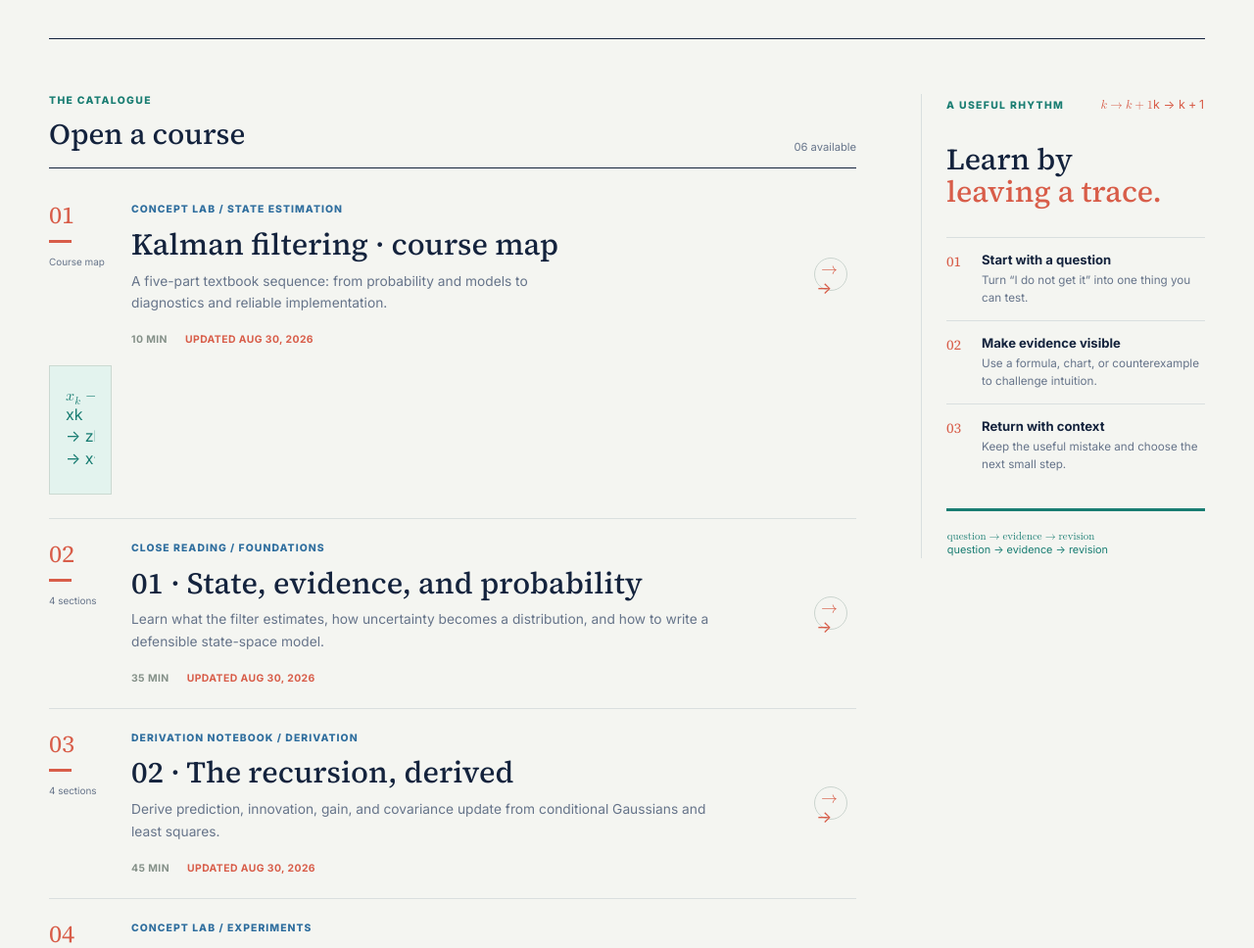
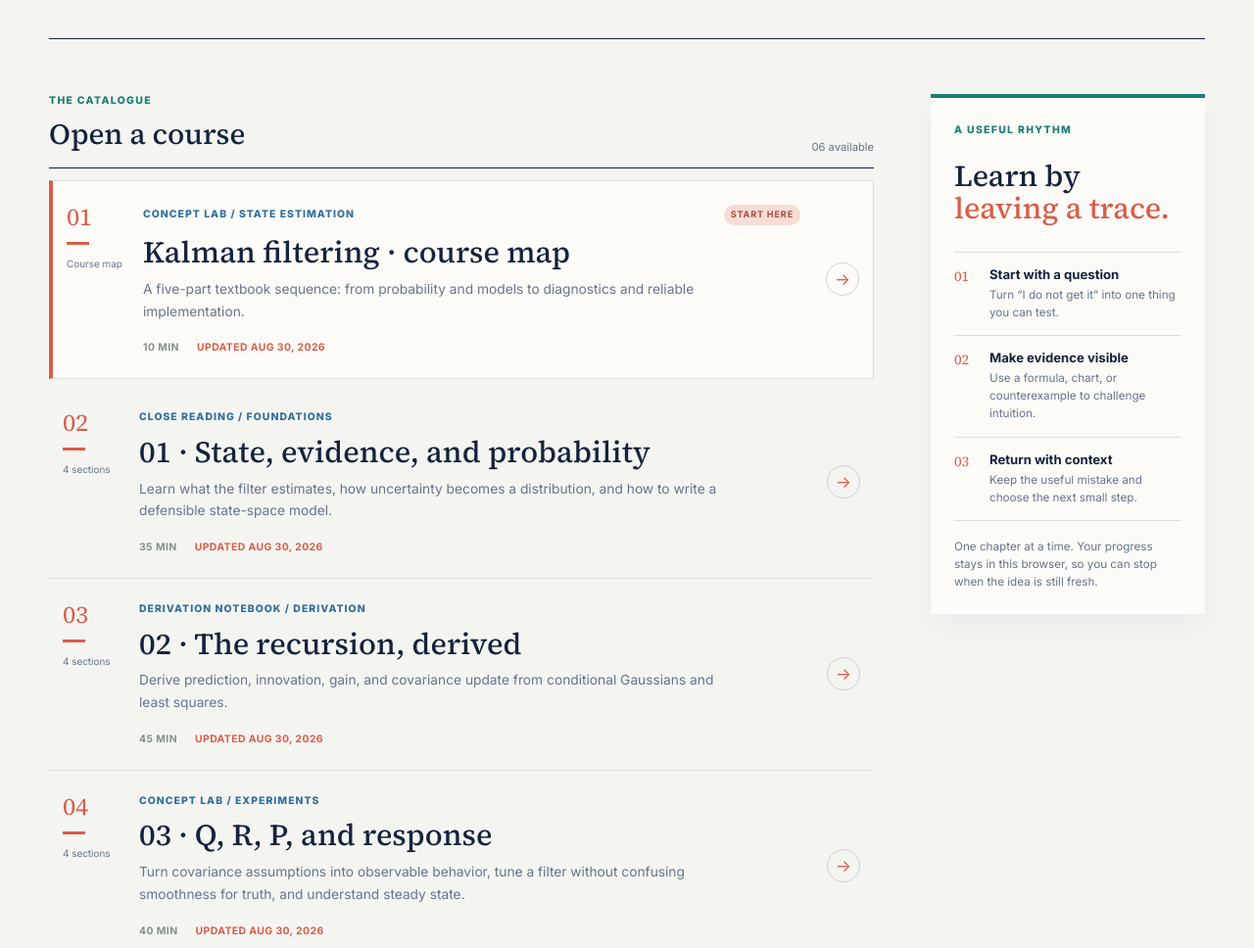
Before and after one commit to ZhangNingYA/grateful-group, an Astro site: page /study in a window 1280 px wide. Shown: the part 426-1394 px from the top of the page at 98% size. Built offline with nearby package versions, Linux system fonts and the light colour scheme; Astro itself is replaced by a stand-in of ours; some packages are replaced by stand-ins of ours.

Commit message:
fix: simplify study index visuals

```diff
--- a/src/pages/study/index.astro
+++ b/src/pages/study/index.astro
@@ -3,7 +3,6 @@ import { getCollection } from 'astro:content';
 import BaseHead from '../../components/BaseHead.astro';
 import BlogHeader from '../../components/blog/BlogHeader.astro';
 import FormattedDate from '../../components/FormattedDate.astro';
-import StudyMath from '../../components/study/StudyMath.jsx';
 import { SITE_DESCRIPTION, SITE_TITLE } from '../../consts';
 import '../../styles/study.css';
 
@@ -110,13 +109,15 @@ const getCourseCopy = (study) => courseCopy[study.id] ?? {
                 <a class:list={['study-card', index === 0 && 'study-card-featured']} href={`/study/${study.id}/`}>
                   <div class="study-card-rail"><span>{String(index + 1).padStart(2, '0')}</span><i></i><small>{copy.units}</small></div>
                   <div class="study-card-copy">
-                    <div class="study-card-mode">{modeLabels[study.data.mode]} / {copy.subject}</div>
+                    <div class="study-card-mode">
+                      <span>{modeLabels[study.data.mode]} / {copy.subject}</span>
+                      {index === 0 && <b>Start here</b>}
+                    </div>
                     <h3>{copy.title}</h3>
                     <p>{copy.description}</p>
                     <div class="study-card-meta"><span>{copy.duration}</span><span>Updated <FormattedDate date={study.data.updatedDate ?? study.data.pubDate} /></span></div>
                   </div>
-                  <div class="study-card-mark" aria-hidden="true"><StudyMath expression={'\\rightarrow'} /></div>
-                  {index === 0 && <div class="study-card-formula" aria-hidden="true"><StudyMath expression={'x_k\\rightarrow z_k\\rightarrow\\hat x_k'} display /></div>}
+                  <div class="study-card-mark" aria-hidden="true">→</div>
                 </a>
               );
             })}
@@ -124,14 +125,14 @@ const getCourseCopy = (study) => courseCopy[study.id] ?? {
         </section>
 
         <aside class="study-principles" aria-labelledby="study-principles-title">
-          <div class="study-principles-top"><span class="study-section-kicker">A useful rhythm</span><StudyMath expression={'k\\rightarrow k+1'} /></div>
+          <span class="study-section-kicker">A useful rhythm</span>
           <h2 id="study-principles-title">Learn by<br /><em>leaving a trace.</em></h2>
           <ol>
             <li><span>01</span><div><strong>Start with a question</strong><p>Turn “I do not get it” into one thing you can test.</p></div></li>
             <li><span>02</span><div><strong>Make evidence visible</strong><p>Use a formula, chart, or counterexample to challenge intuition.</p></div></li>
             <li><span>03</span><div><strong>Return with context</strong><p>Keep the useful mistake and choose the next small step.</p></div></li>
           </ol>
-          <div class="study-principles-footer"><StudyMath expression={'\\text{question}\\rightarrow\\text{evidence}\\rightarrow\\text{revision}'} /></div>
+          <p class="study-principles-note">One chapter at a time. Your progress stays in this browser, so you can stop when the idea is still fresh.</p>
         </aside>
       </div>
 
--- a/src/styles/study.css
+++ b/src/styles/study.css
@@ -55,44 +55,39 @@
 .study-intro-index .study-section-kicker { margin: 0; }
 .study-intro-index strong { color: var(--textbook-coral); font-family: var(--textbook-serif); font-size: 5rem; font-weight: 450; line-height: 0.8; }
 .study-intro-index > div { display: grid; gap: 4px; color: var(--textbook-muted); font-size: 0.65rem; font-weight: 700; letter-spacing: 0.08em; line-height: 1.25; text-transform: uppercase; }
-.study-dashboard { display: grid; grid-template-columns: minmax(0, 1fr) 290px; gap: 66px; padding-top: 56px; }
+.study-dashboard { display: grid; grid-template-columns: minmax(0, 1fr) 280px; gap: 58px; padding-top: 56px; }
 .study-dashboard-header { display: flex; align-items: end; justify-content: space-between; gap: 24px; margin-bottom: 12px; padding-bottom: 14px; border-bottom: 1px solid var(--textbook-ink); }
 .study-section-kicker { display: block; margin-bottom: 7px; color: var(--textbook-teal); font-size: 0.65rem; font-weight: 750; letter-spacing: 0.13em; line-height: 1.3; text-transform: uppercase; }
 .study-dashboard-header h2 { margin: 0; color: var(--textbook-ink); font-family: var(--textbook-serif); font-size: 1.85rem; font-weight: 500; }
 .study-dashboard-count { color: var(--textbook-muted); font-size: 0.7rem; white-space: nowrap; }
 .study-card-list { display: grid; }
-.study-card { --card-accent: var(--textbook-coral); position: relative; display: grid; grid-template-columns: 64px minmax(0, 1fr) 40px; gap: 20px; min-height: 190px; padding: 23px 9px 24px 0; border-bottom: 1px solid var(--textbook-line); color: inherit; text-decoration: none; transition: background-color 180ms ease, padding 180ms ease; }
-.study-card:hover { padding-left: 12px; background: var(--textbook-surface); }
+.study-card { --card-accent: var(--textbook-coral); position: relative; display: grid; grid-template-columns: 58px minmax(0, 1fr) 40px; gap: 20px; min-height: 180px; padding: 24px 14px 25px; border-bottom: 1px solid var(--textbook-line); color: inherit; text-decoration: none; transition: background-color 180ms ease, box-shadow 180ms ease; }
+.study-card:hover { background: var(--textbook-surface); box-shadow: inset 3px 0 0 var(--card-accent); }
 .study-card-rail { display: flex; flex-direction: column; align-items: flex-start; gap: 13px; }
 .study-card-rail > span { color: var(--card-accent); font-family: var(--textbook-serif); font-size: 1.55rem; line-height: 1; }
 .study-card-rail i { display: block; width: 23px; height: 3px; background: var(--card-accent); }
 .study-card-rail small { color: var(--textbook-muted); font-size: 0.62rem; line-height: 1.3; }
 .study-card-copy { min-width: 0; }
-.study-card-mode { margin-bottom: 11px; color: var(--textbook-blue); font-size: 0.65rem; font-weight: 750; letter-spacing: 0.1em; line-height: 1.4; text-transform: uppercase; }
+.study-card-mode { display: flex; align-items: center; justify-content: space-between; gap: 16px; margin-bottom: 11px; color: var(--textbook-blue); font-size: 0.65rem; font-weight: 750; letter-spacing: 0.1em; line-height: 1.4; text-transform: uppercase; }
+.study-card-mode b { flex: 0 0 auto; padding: 4px 7px; border-radius: 999px; background: #f7ddd5; color: #a94b3b; font-size: 0.57rem; letter-spacing: 0.09em; }
 .study-card h3 { margin: 0 0 9px; color: var(--textbook-ink); font-family: var(--textbook-serif); font-size: clamp(1.45rem, 2.4vw, 2.05rem); font-weight: 500; line-height: 1.1; }
 .study-card p { max-width: 600px; margin: 0; color: var(--textbook-muted); font-size: 0.86rem; line-height: 1.65; }
 .study-card-meta { display: flex; flex-wrap: wrap; gap: 8px 18px; margin-top: 19px; color: #849088; font-size: 0.65rem; font-weight: 650; letter-spacing: 0.04em; text-transform: uppercase; }
 .study-card-meta span + span { color: var(--card-accent); }
 .study-card-mark { display: grid; width: 34px; height: 34px; place-items: center; align-self: center; justify-self: end; border: 1px solid #cad4ce; border-radius: 50%; color: var(--card-accent); font-size: 1.05rem; transition: background-color 180ms ease, color 180ms ease, transform 180ms ease; }
 .study-card:hover .study-card-mark { background: var(--card-accent); color: #fff; transform: translateX(3px); }
-.study-card-featured { grid-template-columns: 64px minmax(0, 1fr) 180px 40px; min-height: 245px; }
-.study-card-featured .study-card-formula { display: grid; min-height: 132px; align-items: center; padding: 16px; border: 1px solid #cbd9d1; background: var(--textbook-teal-soft); color: var(--textbook-teal); }
-.study-card-featured .study-card-formula .study-math-display { width: 100%; overflow: hidden; }
-.study-card-featured .study-card-formula .katex-display { margin: 0; padding: 0; border: 0; background: transparent; text-align: center; }
-.study-card-featured .study-card-mark { grid-column: 4; }
-.study-principles { align-self: start; padding: 3px 0 0 25px; border-left: 1px solid var(--textbook-line); }
-.study-principles-top { display: flex; align-items: baseline; justify-content: space-between; gap: 12px; color: var(--textbook-coral); }
-.study-principles-top .study-section-kicker { margin: 0; }
-.study-principles-top .study-math { font-size: 0.78rem; }
-.study-principles h2 { margin: 32px 0 29px; color: var(--textbook-ink); font-family: var(--textbook-serif); font-size: 1.9rem; font-weight: 500; line-height: 1.08; }
+.study-card-featured { min-height: 198px; margin-bottom: 8px; border: 1px solid #d8ded9; border-left: 4px solid var(--textbook-coral); background: rgba(255, 254, 250, 0.72); }
+.study-card-featured:hover { box-shadow: none; background: var(--textbook-surface); }
+.study-principles { align-self: start; padding: 26px 24px 24px; border-top: 4px solid var(--textbook-teal); background: rgba(255, 254, 250, 0.72); box-shadow: 0 12px 30px rgba(20, 35, 61, 0.04); }
+.study-principles > .study-section-kicker { margin: 0; }
+.study-principles h2 { margin: 25px 0 27px; color: var(--textbook-ink); font-family: var(--textbook-serif); font-size: 1.9rem; font-weight: 500; line-height: 1.08; }
 .study-principles h2 em { color: var(--textbook-coral); font-style: normal; }
 .study-principles ol { display: grid; gap: 0; margin: 0; padding: 0; list-style: none; }
 .study-principles li { display: grid; grid-template-columns: 27px minmax(0, 1fr); gap: 9px; padding: 14px 0; border-top: 1px solid var(--textbook-line); }
 .study-principles li > span { color: var(--textbook-coral); font-family: var(--textbook-serif); font-size: 0.9rem; }
 .study-principles strong { display: block; margin-bottom: 4px; color: var(--textbook-ink); font-size: 0.82rem; }
 .study-principles p { margin: 0; color: var(--textbook-muted); font-size: 0.73rem; line-height: 1.55; }
-.study-principles-footer { margin-top: 22px; padding-top: 13px; border-top: 3px solid var(--textbook-teal); color: var(--textbook-teal); overflow-wrap: anywhere; }
-.study-principles-footer .study-math { font-size: 0.68rem; }
+.study-principles-note { margin: 22px 0 0; padding-top: 17px; border-top: 1px solid var(--textbook-line); color: var(--textbook-muted); font-size: 0.72rem; line-height: 1.65; }
 .study-index-footer { display: flex; justify-content: space-between; gap: 24px; margin-top: 72px; padding-top: 18px; border-top: 1px solid var(--textbook-ink); color: var(--textbook-muted); font-size: 0.72rem; }
 .study-index-footer a { color: inherit; text-decoration: none; }
 .study-index-footer a:hover { color: var(--textbook-coral); }
@@ -539,7 +534,7 @@
   .study-intro-index strong { font-size: 4rem; }
   .study-intro-index > div { align-self: end; }
   .study-dashboard { grid-template-columns: 1fr; gap: 38px; padding-top: 42px; }
-  .study-principles { padding: 30px 0 0; border-top: 1px solid var(--textbook-line); border-left: 0; }
+  .study-principles { padding: 25px 24px 24px; border-top: 4px solid var(--textbook-teal); }
   .textbook-cover-inner { padding-top: 34px; }
   .textbook-cover-grid { grid-template-columns: 1fr; gap: 38px; padding: 48px 0 50px; }
   .textbook-cover-diagram { width: 220px; height: 220px; justify-self: start; }
@@ -567,11 +562,9 @@
 }
 
 @media (max-width: 560px) {
-  .study-card { grid-template-columns: 34px minmax(0, 1fr) 34px; gap: 10px; padding-right: 0; }
-  .study-card:hover { padding-left: 8px; }
-  .study-card-featured { grid-template-columns: 34px minmax(0, 1fr) 34px; min-height: 0; }
-  .study-card-featured .study-card-formula { grid-column: 2 / -1; min-height: 96px; margin-top: 9px; }
-  .study-card-featured .study-card-mark { grid-column: 3; grid-row: 1; }
+  .study-card { grid-template-columns: 34px minmax(0, 1fr) 34px; gap: 10px; padding: 22px 8px; }
+  .study-card-featured { min-height: 0; padding-left: 12px; }
+  .study-card-mode { align-items: flex-start; flex-direction: column; gap: 7px; }
   .study-index-footer, .textbook-endnote { display: grid; gap: 9px; }
   .textbook-course-nav { grid-template-columns: 1fr; }
   .textbook-course-nav > span:empty { display: none; }
```
